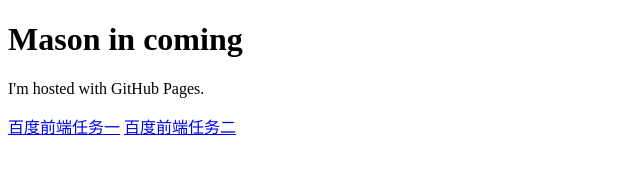
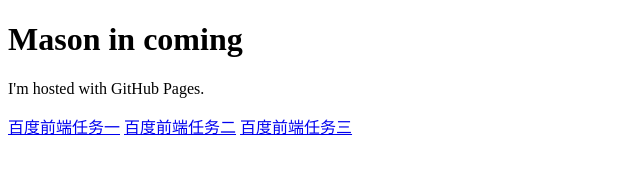
Before and after one commit to HawickMason/HawickMason.github.io, a plain HTML site: page index.html in a window 1280 px wide. Shown: the whole page, without its empty margins (0-640 px from the left). Drawn offline with Linux system fonts and the light colour scheme.

Commit message:
task1_3_1

```diff
--- a/index.html
+++ b/index.html
@@ -8,5 +8,6 @@
 <p>I'm hosted with GitHub Pages.</p>
 <a href="./task1_1_1.html">百度前端任务一</a>
 <a href="./task1_2_1.html">百度前端任务二</a>
+<a href="./task1_2_1.html">百度前端任务三</a>
 </body>
 </html>
```
